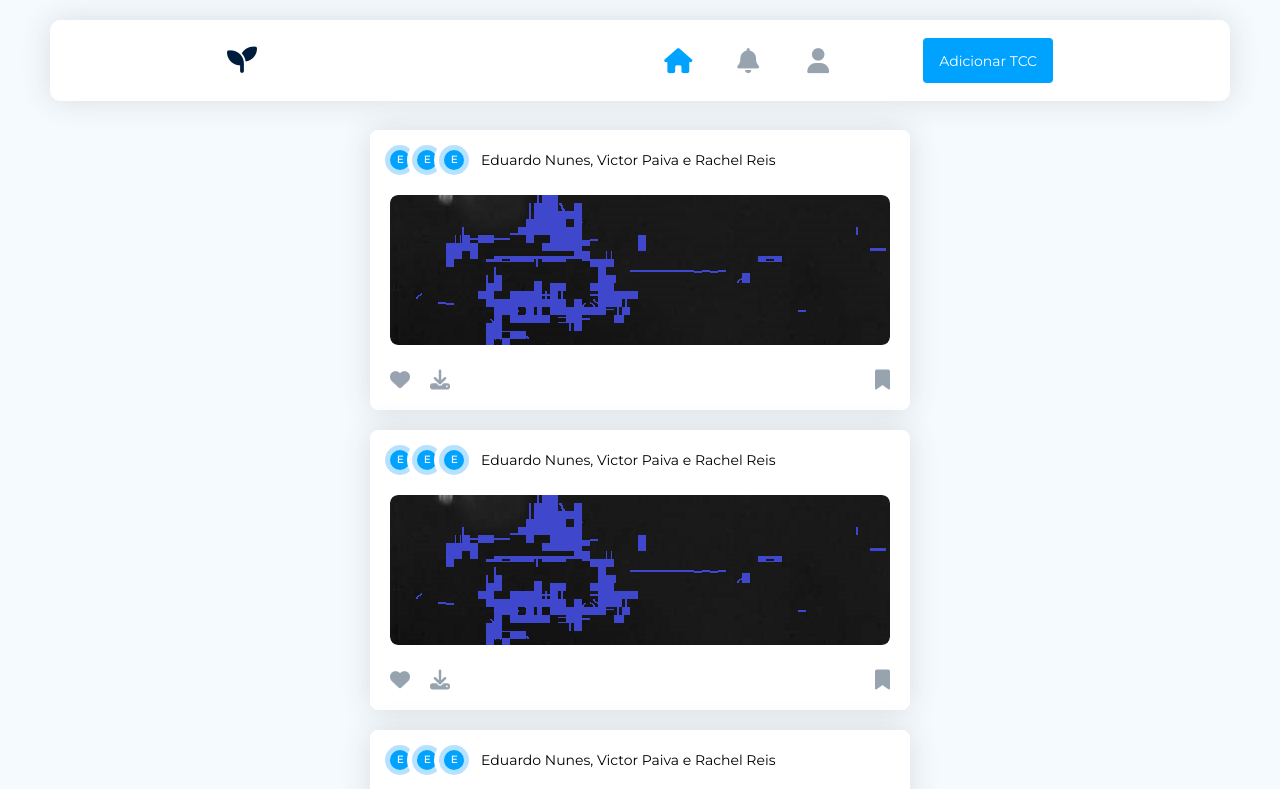
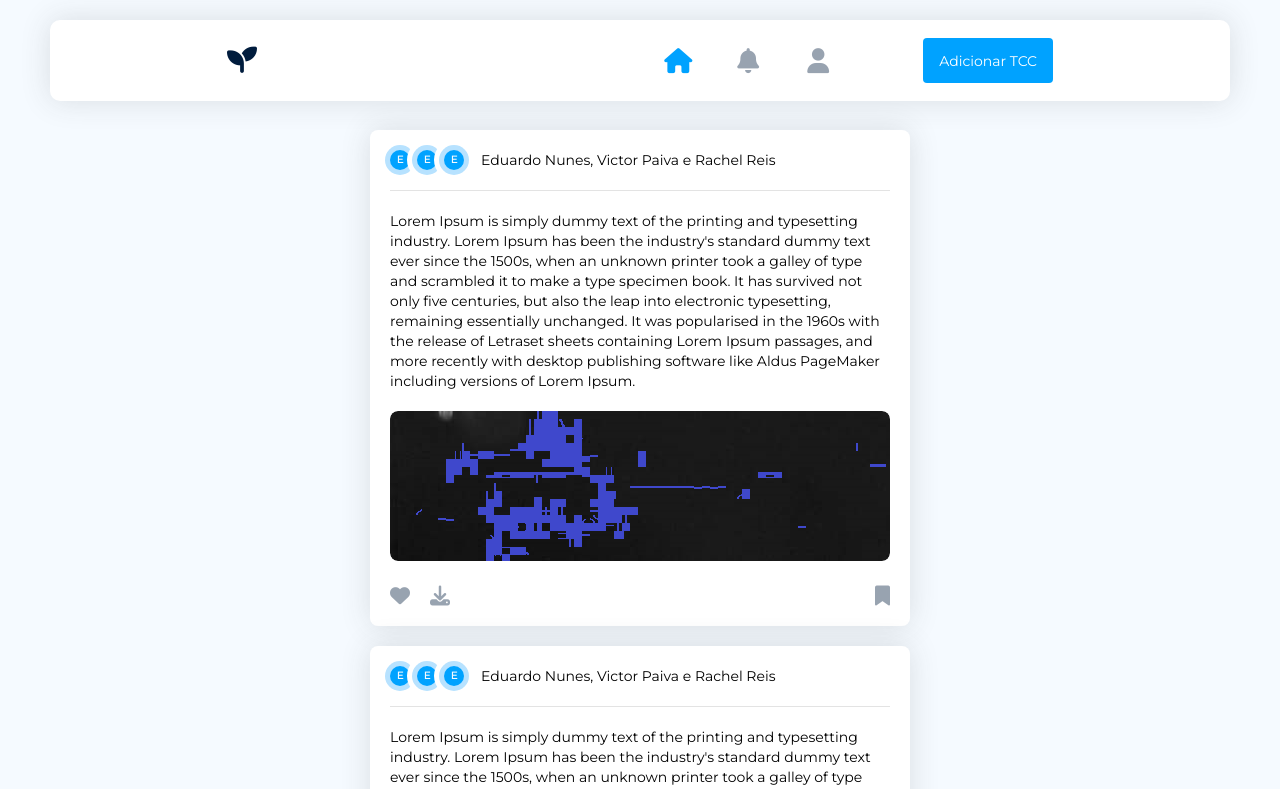
Before and after one commit to eduardo-n/frontend-paper-tree-v2, an Angular app: page / in a window 1280 px wide. Shown: the top 789 px of the page. Built offline with nearby package versions, Linux system fonts and the light colour scheme.

Commit message:
Espaco para descricao do post

```diff
--- a/src/app/shared/components/post-card/post-card.component.html
+++ b/src/app/shared/components/post-card/post-card.component.html
@@ -14,6 +14,12 @@
     </div>
   </div>
 
+  <div class="divider"></div>
+
+  <div class="bx-description">
+    <p>Lorem Ipsum is simply dummy text of the printing and typesetting industry. Lorem Ipsum has been the industry's standard dummy text ever since the 1500s, when an unknown printer took a galley of type and scrambled it to make a type specimen book. It has survived not only five centuries, but also the leap into electronic typesetting, remaining essentially unchanged. It was popularised in the 1960s with the release of Letraset sheets containing Lorem Ipsum passages, and more recently with desktop publishing software like Aldus PageMaker including versions of Lorem Ipsum.</p>
+  </div>
+
   <div class="bx-image">
     <img src="assets/images/ex-imagem2.png">
   </div>
--- a/src/app/shared/components/post-card/post-card.component.scss
+++ b/src/app/shared/components/post-card/post-card.component.scss
@@ -8,7 +8,6 @@
   .bx-contributors {
     display: flex;
     align-items: center;
-    margin: 0 0 25px 0;
 
     .circle {
       width: 20px;
@@ -30,6 +29,18 @@
 
     .contributors-names {
       margin-left: 10px;
+    }
+  }
+
+  .bx-description {
+    margin-bottom: 20px;
+
+    p {
+      text-overflow: ellipsis;
+      display: -webkit-box;
+      -webkit-line-clamp: 9;
+      -webkit-box-orient: vertical;
+      overflow: hidden;
     }
   }
 
--- a/src/styles.scss
+++ b/src/styles.scss
@@ -72,10 +72,10 @@
 
 .divider{
   border: 0;
-  border-top: 1px solid var(--text-color-3);
+  border-top: 1px solid var(--text-color-2);
   opacity: 20%;
   width: 100%;
-  margin: 25px 0 25px 0;
+  margin: 20px 0 20px 0;
   margin-left: auto;
   margin-right: auto;
 }
```
